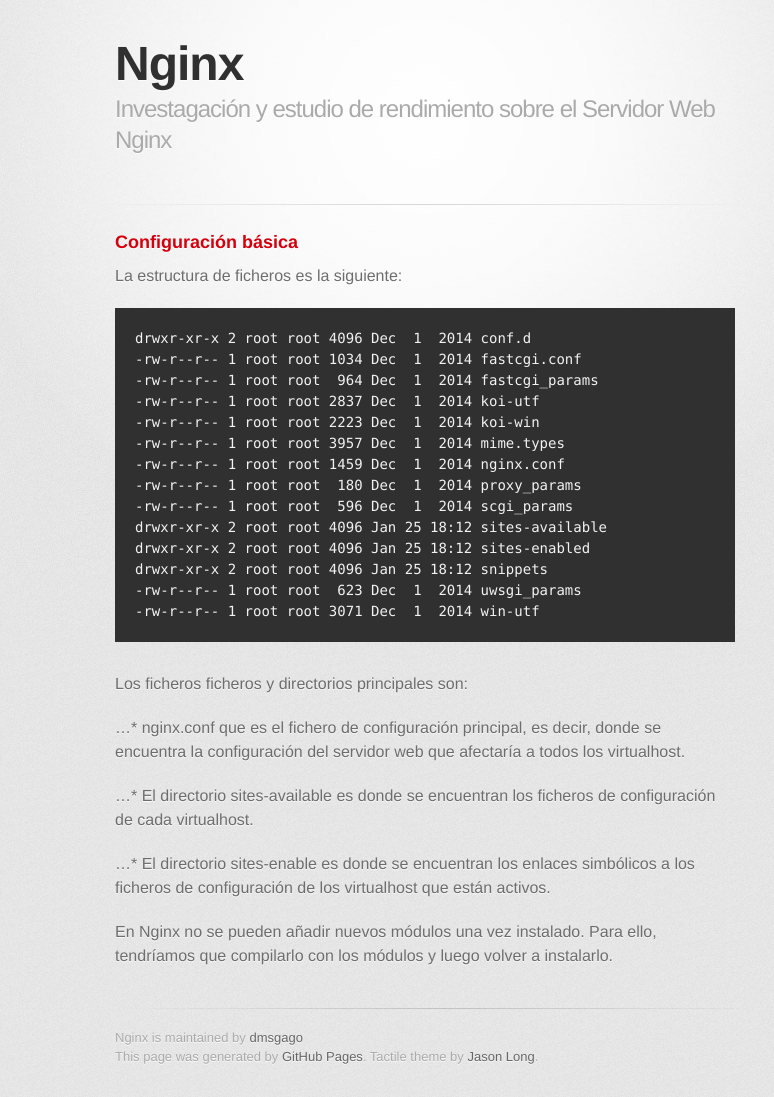
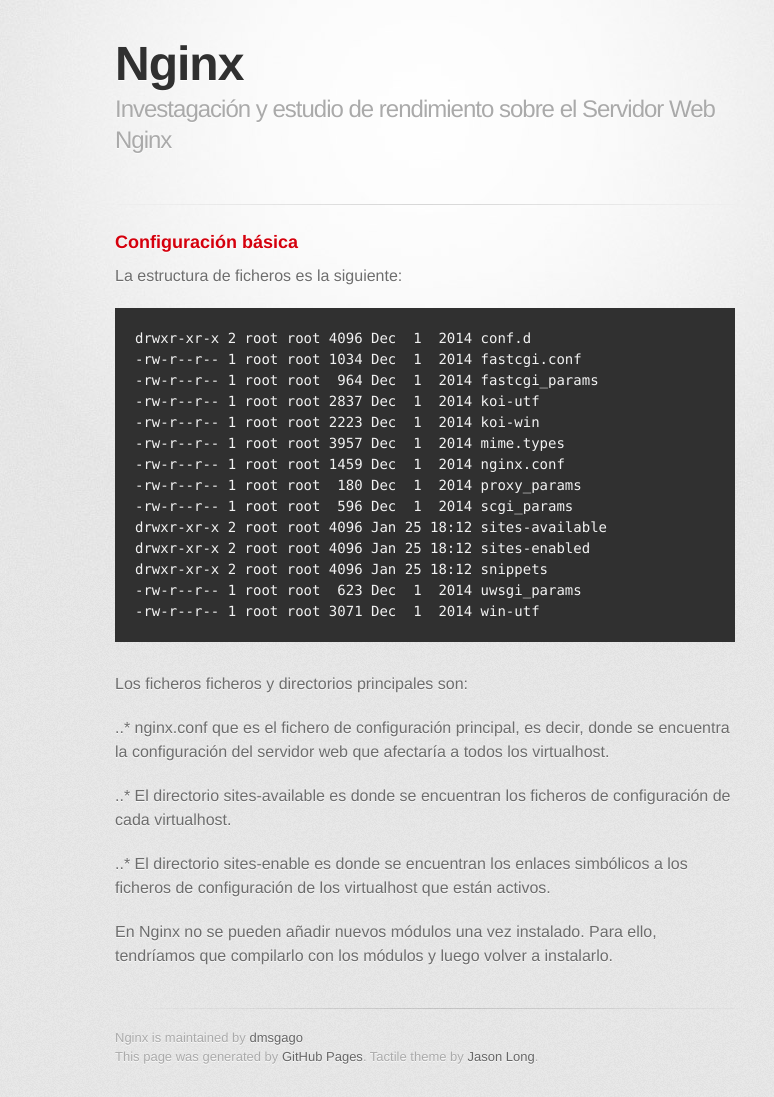
Before and after one commit to dmsgago/nginx, a Jekyll site: the page built from basic/index.md, in a window 1280 px wide. Shown: the whole page, without its empty margins (215-989 px from the left). Built offline with Jekyll 4.4.1, drawn with Linux system fonts in a browser that asks for light colours; some web fonts are replaced.

```diff
--- a/basic/index.md
+++ b/basic/index.md
@@ -26,10 +26,10 @@ La estructura de ficheros es la siguiente:
 
 Los ficheros ficheros y directorios principales son:
 
-...* nginx.conf  que es el fichero de configuración principal, es decir, donde se encuentra la configuración del servidor web que afectaría a todos los virtualhost.
+..* nginx.conf  que es el fichero de configuración principal, es decir, donde se encuentra la configuración del servidor web que afectaría a todos los virtualhost.
 
-...* El directorio sites-available es donde se encuentran los ficheros de configuración de cada virtualhost.
+..* El directorio sites-available es donde se encuentran los ficheros de configuración de cada virtualhost.
 
-...* El directorio sites-enable es donde se encuentran los enlaces simbólicos a los ficheros de configuración de los virtualhost que están activos.
+..* El directorio sites-enable es donde se encuentran los enlaces simbólicos a los ficheros de configuración de los virtualhost que están activos.
 
 En Nginx no se pueden añadir nuevos módulos una vez instalado. Para ello, tendríamos que compilarlo con los módulos y luego volver a instalarlo.
```
